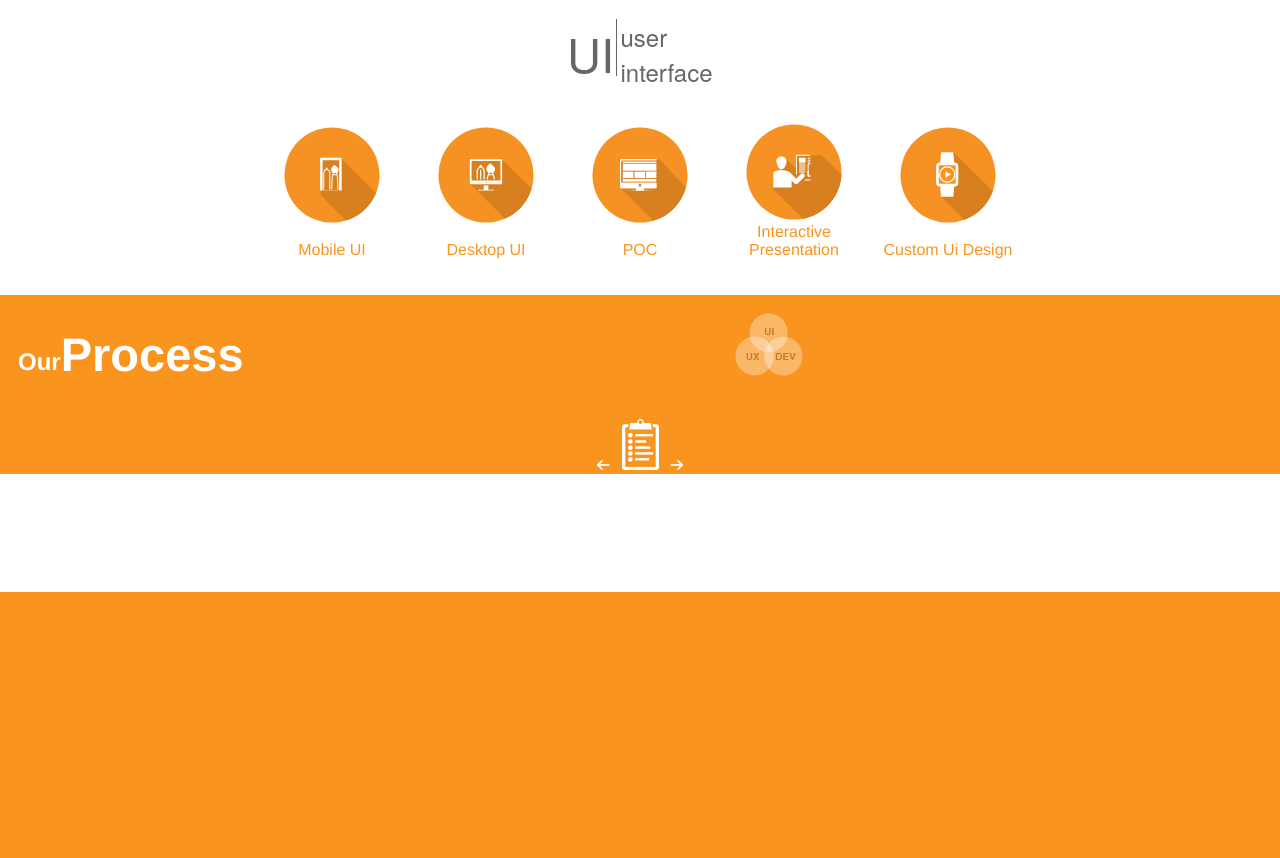
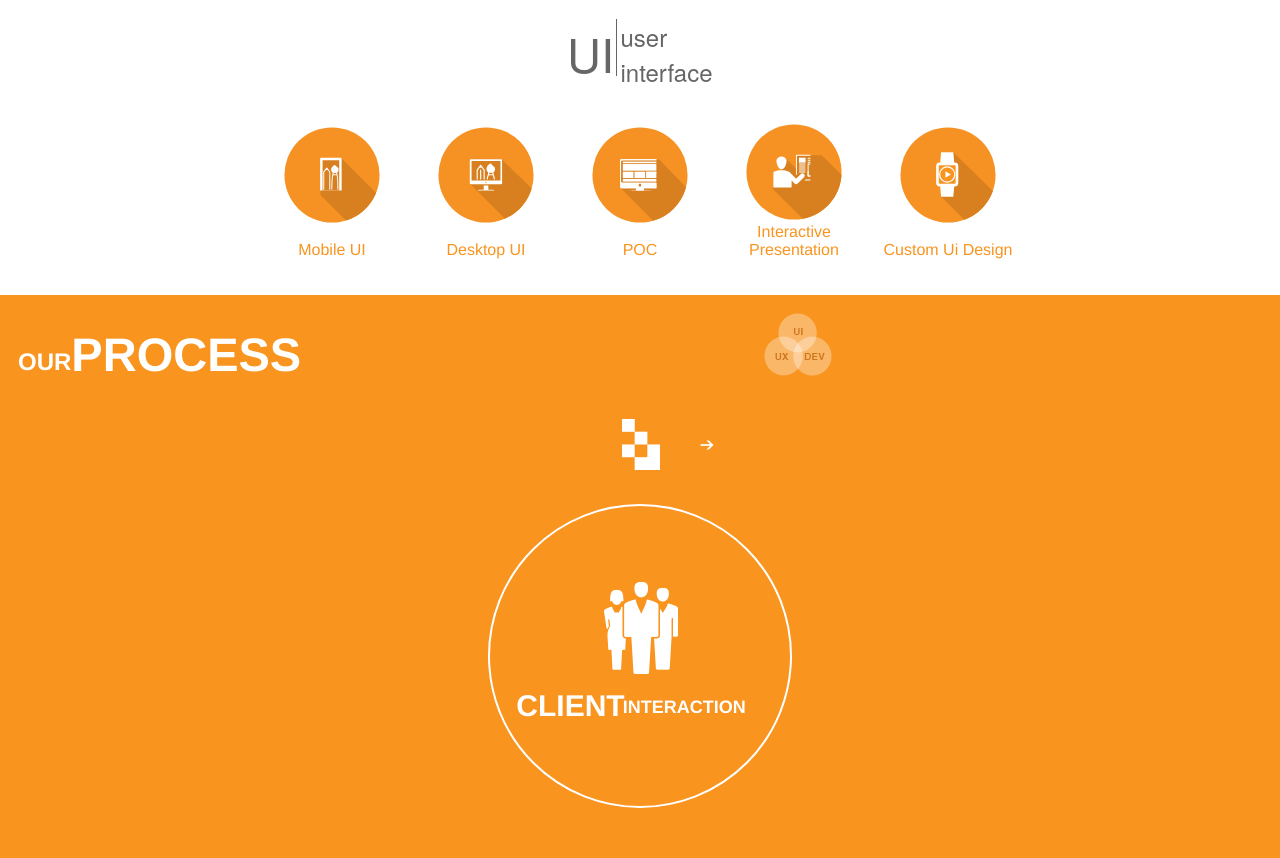
Before and after one commit to Lefty-San/peanutbutter-surprise, a PHP site: page / in a window 1280 px wide. Shown: the part 858-1716 px from the top of the page. Before the commit the page ends 1450 px from the top, so only its background shows below. Run offline with PHP 8.4, Linux system fonts and the light colour scheme.

Commit message:
Slider buttons programmed and circle styled on page 4

```diff
--- a/css/style.css
+++ b/css/style.css
@@ -19,7 +19,8 @@ body {
   margin: 0 auto; }
 
 h1, h2, p {
-  font-family: "HelveticaNeue-Light", "Helvetica Neue Light", "Helvetica Neue", Helvetica, Arial, "Lucida Grande", sans-serif; }
+  font-family: "HelveticaNeue-CondensedBold", "HelveticaNeue-Light", "Helvetica Neue Light", "Helvetica Neue", Helvetica, Arial, "Lucida Grande", sans-serif;
+  font-stretch: condensed; }
 
 svg {
   z-index: 0; }
@@ -213,7 +214,8 @@ nav {
 
 #page4 {
   background-color: #f9941f;
-  text-align: center; }
+  text-align: center;
+  padding-bottom: 50px; }
   #page4 .heading {
     width: 100%; }
   #page4 h1 {
@@ -241,54 +243,62 @@ nav {
       background-size: 100%;
       width: 14px;
       height: 10px;
-      display: inline-block; }
+      display: inline-block;
+      margin-right: 30px;
+      margin-bottom: 20px; }
     #page4 .slider .rightButt {
       background: url(../img/iPhone/ArrowRight.png);
       background-size: 100%;
       width: 14px;
       height: 10px;
-      display: inline-block; }
+      display: inline-block;
+      margin-left: 30px;
+      margin-bottom: 20px; }
     #page4 .slider .pixPerf {
-      background-image: url(../img/iPhone/UIPixelPerfection.png);
+      background-image: url(../img/iPhone/UIPixelPerfection.png); }
+    #page4 .slider .final {
+      background-image: url(../img/iPhone/FinalGraphics.png); }
+    #page4 .slider .design {
+      background-image: url(../img/iPhone/DesignComps.png); }
+    #page4 .slider .sol {
+      background-image: url(../img/iPhone/SolutionArchitecture.png); }
+    #page4 .slider .ux {
+      background-image: url(../img/iPhone/UserExperience.png); }
+    #page4 .slider .us {
+      background-image: url(../img/iPhone/UserStories.png); }
+    #page4 .slider .projectSpecs {
+      background-image: url(../img/iPhone/ProjectSpecs.png); }
+    #page4 .slider .pixPerf, #page4 .slider .final, #page4 .slider .design, #page4 .slider .sol, #page4 .slider .ux, #page4 .slider .us, #page4 .slider .projectSpecs {
       background-size: 100%;
       width: 52px;
       height: 52px;
       display: inline-block; }
-    #page4 .slider .final {
-      background-image: url(../img/iPhone/FinalGraphics.png);
+  #page4 .circle {
+    width: 300px;
+    height: 300px;
+    margin-top: 30px;
+    -moz-border-radius: 50%;
+    -webkit-border-radius: 50%;
+    border-radius: 50%;
+    border: solid #ffffff;
+    border-width: 2px;
+    display: inline-block; }
+    #page4 .circle h1 {
+      font-size: 30;
+      display: inline-block;
+      margin-top: 45px;
+      margin-right: -20px; }
+    #page4 .circle h2 {
+      font-size: 18;
+      display: inline-block; }
+    #page4 .circle .suits {
+      background: url(../img/iPhone/Client_Icon.png);
       background-size: 100%;
-      width: 52px;
-      height: 52px;
-      display: inline-block; }
-    #page4 .slider .design {
-      background-image: url(../img/iPhone/DesignComps.png);
-      background-size: 100%;
-      width: 52px;
-      height: 52px;
-      display: inline-block; }
-    #page4 .slider .sol {
-      background-image: url(../img/iPhone/SolutionArchitecture.png);
-      background-size: 100%;
-      width: 52px;
-      height: 52px;
-      display: inline-block; }
-    #page4 .slider .ux {
-      background-image: url(../img/iPhone/UserExperience.png);
-      background-size: 100%;
-      width: 52px;
-      height: 52px;
-      display: inline-block; }
-    #page4 .slider .us {
-      background-image: url(../img/iPhone/UserStories.png);
-      background-size: 100%;
-      width: 52px;
-      height: 52px;
-      display: inline-block; }
-    #page4 .slider .projectSpecs {
-      background-image: url(../img/iPhone/ProjectSpecs.png);
-      background-size: 100%;
-      width: 52px;
-      height: 52px;
+      width: 75px;
+      height: 93px;
+      margin: 75px auto 0 auto; }
+    #page4 .circle .ci {
+      margin-top: -30px;
       display: inline-block; }
 
 .lp_graphic {
--- a/css/style.scss
+++ b/css/style.scss
@@ -43,7 +43,8 @@ body{
 }
 
 h1, h2, p{
-	font-family: $font-stack;
+	font-family: $font-hncb, $font-stack;
+	font-stretch: condensed;
 }
 svg{
 	z-index: 0;
@@ -268,6 +269,7 @@ nav {
 #page4 {
 	background-color: $orange;
 	text-align: center;
+	padding-bottom: 50px;
 	.heading{
 		width: 100%;
 	}
@@ -300,6 +302,8 @@ nav {
 			width: 14px;
 			height: 10px;
 			display: inline-block;
+			margin-right: 30px;
+			margin-bottom: 20px;
 		}
 		.rightButt{
 			background: $iphone_arrow_right;
@@ -307,54 +311,66 @@ nav {
 			width: 14px;
 			height: 10px;
 			display: inline-block;
+			margin-left: 30px;
+			margin-bottom: 20px;
 		}
 		.pixPerf{
 			background-image: $iphone_pix_perf;
+		}
+		.final{
+			background-image: $iphone_final_graphics;
+		}
+		.design{
+			background-image: $iphone_design_comps;
+		}
+		.sol{
+			background-image: $iphone_sol_arch;
+		}
+		.ux{
+			background-image: $iphone_user_exp;
+		}
+		.us{
+			background-image: $iphone_user_stories;
+		}
+		.projectSpecs{
+			background-image: $iphone_proj_specs;
+		}
+		.pixPerf, .final, .design, .sol, .ux, .us, .projectSpecs {
 			background-size: 100%;
 			width: 52px;
 			height: 52px;
 			display: inline-block;
 		}
-		.final{
-			background-image: $iphone_final_graphics;
-			background-size: 100%;
-			width: 52px;
-			height: 52px;
+	}
+	.circle {
+		width: 300px;
+		height: 300px;
+		margin-top: 30px;
+		-moz-border-radius: 50%;
+		-webkit-border-radius: 50%;
+		border-radius: 50%;
+		border: solid $white;
+		border-width:2px;
+		display: inline-block;
+		h1{
+			font-size: 30;
+			display: inline-block;
+			margin-top: 45px;
+			margin-right: -20px;
+		}
+		h2{
+			font-size: 18;
 			display: inline-block;
 		}
-		.design{
-			background-image: $iphone_design_comps;
+		.suits{
+			background: $iphone_client_icon;
 			background-size: 100%;
-			width: 52px;
-			height: 52px;
-			display: inline-block;
+			width: 75px;
+			height: 93px;
+			margin: 75px auto 0 auto;
 		}
-		.sol{
-			background-image: $iphone_sol_arch;
-			background-size: 100%;
-			width: 52px;
-			height: 52px;
-			display: inline-block;
-		}
-		.ux{
-			background-image: $iphone_user_exp;
-			background-size: 100%;
-			width: 52px;
-			height: 52px;
-			display: inline-block;
-		}
-		.us{
-			background-image: $iphone_user_stories;
-			background-size: 100%;
-			width: 52px;
-			height: 52px;
-			display: inline-block;
-		}
-		.projectSpecs{
-			background-image: $iphone_proj_specs;
-			background-size: 100%;
-			width: 52px;
-			height: 52px;
+		.ci{
+			margin-top: -30px;
 			display: inline-block;
 		}
 	}
--- a/index.html
+++ b/index.html
@@ -82,23 +82,26 @@
         <p>Custom Ui Design</p>
       </div>
     </div>
-    <div id="page4">
+    <div id="page4" class="page">
       <div class="heading">
-        <h2>Our</h2>
-        <h1>Process</h1>
+        <h2>OUR</h2>
+        <h1>PROCESS</h1>
         <div class="venn"></div>
       </div>
       <div class="slider">
         <div class="leftButt"></div>
-        <div class="projectSpecs"></div>
+        <div id="image" class="pixPerf"></div>
         <div class="rightButt"></div>
       </div>
       <div class="circle">
-        <h1>Client</h1>
-        <h2>interaction<h2>
+        <div class="suits"></div>
+        <div class="ci">
+          <h1>CLIENT</h1>
+          <h2>INTERACTION<h2>
         </div>
       </div>
-      <div id="page5">
+    </div>
+    <div id="page5">
       </div>
     </div>
     <!--Import script-->
--- a/js/script.js
+++ b/js/script.js
@@ -4,6 +4,7 @@ $(function(){
 });
 
 //slider logic
+$(".leftbutt").css('visibility','hidden');
 $(".leftButt").click(function(){
 	console.log("clicked");
 	$(".final").addClass("pixPerf").removeClass("final");
@@ -12,6 +13,10 @@ $(".leftButt").click(function(){
 	$(".ux").addClass("sol").removeClass("ux");
 	$(".us").addClass("ux").removeClass("us");
 	$(".projectSpecs").addClass("us").removeClass("projectSpecs");
+	if ($("#image").hasClass("pixPerf")){
+		$(".leftButt").css('visibility','hidden');
+	}
+	$(".rightButt").css('visibility','visible');
 });
 $(".rightButt").click(function(){
 	console.log("clicked");
@@ -21,12 +26,11 @@ $(".rightButt").click(function(){
 	$(".design").addClass("sol").removeClass("design");
 	$(".final").addClass("design").removeClass("final");
 	$(".pixPerf").addClass("final").removeClass("pixPerf");
-
-
-
-
+	if ($("#image").hasClass("projectSpecs")){
+		$(".rightButt").css('visibility','hidden');
+	}
+	$(".leftButt").css('visibility','visible');
 });
-
 
 //hide x until needed
 $(".x").hide();
```
